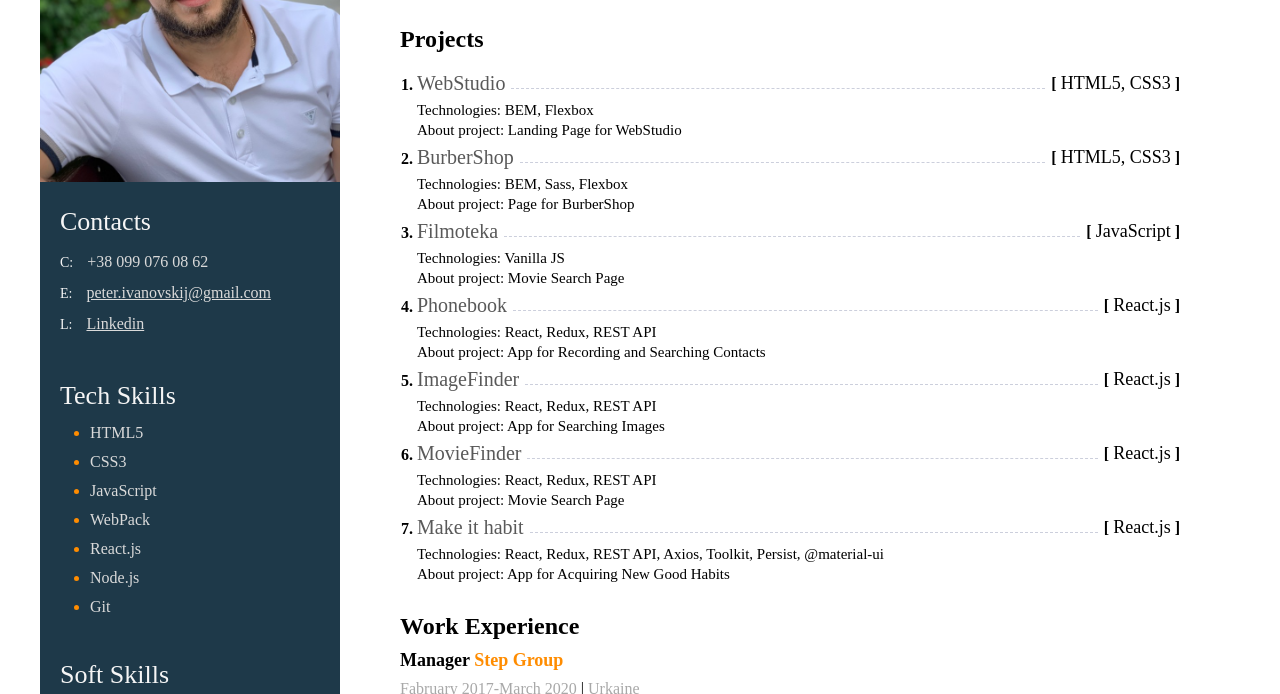
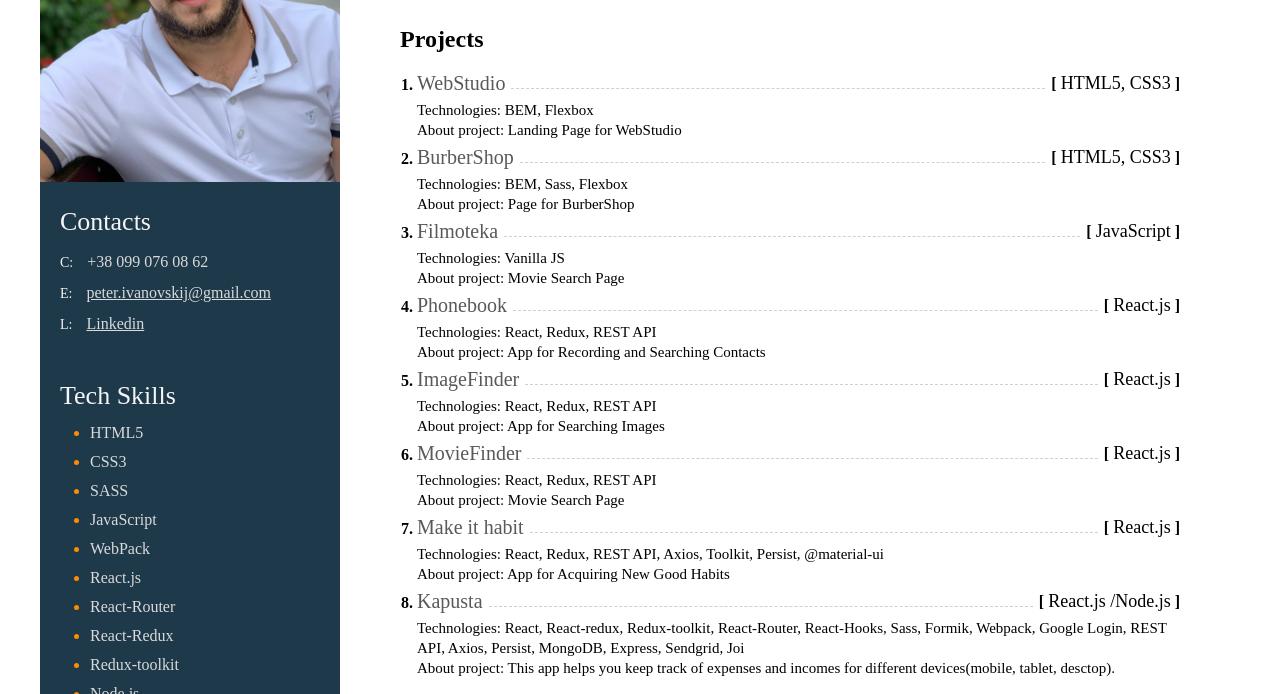
Before and after one commit to Ivanovskij-Peter/CV, a plain HTML site: page index.html in a window 1280 px wide. Shown: the part 258-952 px from the top of the page. Drawn offline with Linux system fonts and the light colour scheme.

Commit message:
add node

```diff
--- a/index.html
+++ b/index.html
@@ -38,6 +38,9 @@
               <span class="tech-skills-item-text">CSS3</span>
             </li>
             <li class="tech-skills-item">
+              <span class="tech-skills-item-text">SASS</span>
+            </li>
+            <li class="tech-skills-item">
               <span class="tech-skills-item-text">JavaScript</span>
             </li>
             <li class="tech-skills-item">
@@ -45,6 +48,15 @@
             </li>
             <li class="tech-skills-item">
               <span class="tech-skills-item-text">React.js</span>
+            </li>
+            <li class="tech-skills-item">
+              <span class="tech-skills-item-text">React-Router</span>
+            </li>
+            <li class="tech-skills-item">
+              <span class="tech-skills-item-text">React-Redux</span>
+            </li>
+            <li class="tech-skills-item">
+              <span class="tech-skills-item-text">Redux-toolkit</span>
             </li>
             <li class="tech-skills-item">
               <span class="tech-skills-item-text">Node.js</span>
@@ -174,6 +186,17 @@
               <p class="about-project-text">Technologies: React, Redux, REST API, Axios, Toolkit, Persist, @material-ui</p>
               <p class="about-project-text">About project: App for Acquiring New Good Habits</p>
             </li>
+            <li class="project-item">
+              <div class="project-item-container">
+                <a class="project-link" href="kapusta.netlify.app" target="_blank">Kapusta</a><span
+                  class="tech"><b class="bracket-open">[ </b><span class="tech-name">React.js /Node.js</span><b class="bracket-close">
+                    ]</b></span>
+              </div>
+              <p class="about-project-text">Technologies: React, React-redux, Redux-toolkit,
+                 React-Router, React-Hooks, Sass, Formik,
+                 Webpack, Google Login, REST API, Axios, Persist, MongoDB, Express, Sendgrid, Joi</p>
+              <p class="about-project-text">About project: This app helps you keep track of expenses and incomes for different devices(mobile, tablet, desctop). </p>
+            </li>
           </ol>
           </div>
           <div class="work-container">
```
